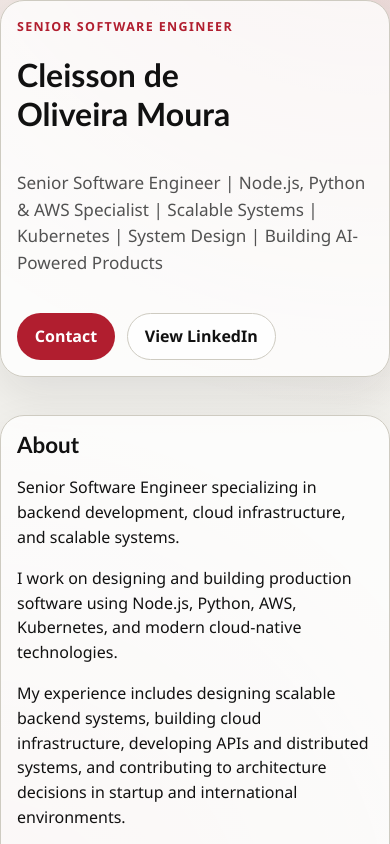
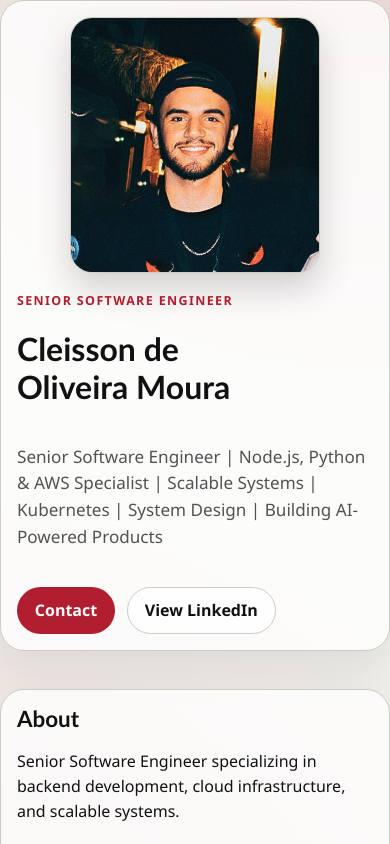
Before and after one commit to cleissonom/website, a Next.js app: page / in a window 390 px wide. Shown: the top 844 px of the page. Built offline with nearby package versions, Linux system fonts and the light colour scheme.

Commit message:
feat: adding image in the about page

```diff
--- a/app/[locale]/page.tsx
+++ b/app/[locale]/page.tsx
@@ -55,6 +55,8 @@ export default async function LocaleHomePage({ params }: { params: Promise<{ loc
       <JsonLd id="home-breadcrumb-jsonld" data={breadcrumbs} />
 
       <section className="hero surface">
+        <div className="hero-layout">
+          <div className="hero-copy">
             <p className="eyebrow">{dictionary.site.shortTitle}</p>
             <h1>{siteIdentity.name}</h1>
             <p className="lead">{dictionary.site.headline}</p>
@@ -70,6 +72,19 @@ export default async function LocaleHomePage({ params }: { params: Promise<{ loc
               >
                 {ui.cta.linkedin}
               </a>
+            </div>
+          </div>
+
+          <figure className="hero-portrait">
+            <img
+              src="/about/profile.png"
+              alt={siteIdentity.name}
+              width={448}
+              height={459}
+              loading="eager"
+              decoding="async"
+            />
+          </figure>
         </div>
       </section>
 
--- a/app/globals.css
+++ b/app/globals.css
@@ -259,9 +259,19 @@ a {
 }
 
 .hero {
+  margin-bottom: 2.4rem;
+}
+
+.hero-layout {
+  display: grid;
+  grid-template-columns: minmax(0, 1fr) clamp(180px, 25vw, 280px);
+  gap: clamp(1rem, 3vw, 2rem);
+  align-items: center;
+}
+
+.hero-copy {
   display: grid;
   gap: 1.25rem;
-  margin-bottom: 2.4rem;
 }
 
 .eyebrow {
@@ -301,10 +311,33 @@ h3 {
   color: var(--muted);
 }
 
+.hero-copy .lead {
+  max-width: 56ch;
+}
+
 .hero-actions {
   display: inline-flex;
   gap: 0.75rem;
   flex-wrap: wrap;
+}
+
+.hero-portrait {
+  margin: 0;
+  width: min(100%, 280px);
+  justify-self: end;
+  border-radius: 22px;
+  overflow: hidden;
+  border: 1px solid var(--border);
+  background: var(--surface-strong);
+  box-shadow: 0 16px 34px color-mix(in srgb, var(--text) 18%, transparent);
+}
+
+.hero-portrait img {
+  display: block;
+  width: 100%;
+  height: auto;
+  aspect-ratio: 448 / 459;
+  object-fit: cover;
 }
 
 .primary-button,
@@ -709,7 +742,29 @@ summary:focus-visible {
     grid-template-columns: 1fr;
   }
 
+  .hero-layout {
+    grid-template-columns: minmax(0, 1fr) clamp(165px, 28vw, 220px);
+    align-items: start;
+  }
+
   .site-main {
     padding-top: 2rem;
   }
 }
+
+@media (max-width: 740px) {
+  .hero-layout {
+    grid-template-columns: 1fr;
+    gap: 1.1rem;
+  }
+
+  .hero-copy {
+    order: 2;
+  }
+
+  .hero-portrait {
+    order: 1;
+    justify-self: center;
+    width: min(72vw, 250px);
+  }
+}
```
Also changed, not shown: public/about/profile.png (added). Lines whose indentation alone changed are shown as unchanged.
